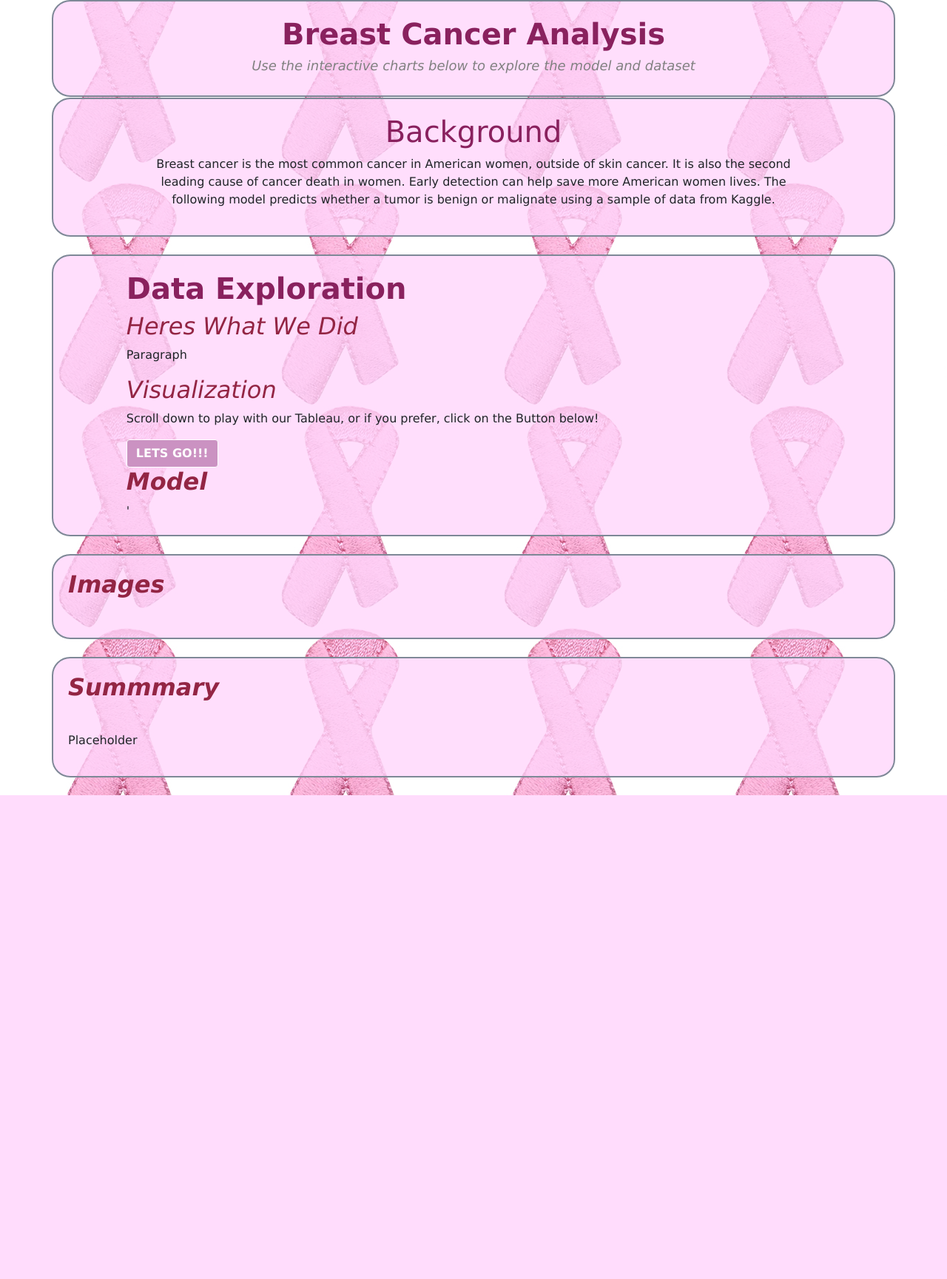
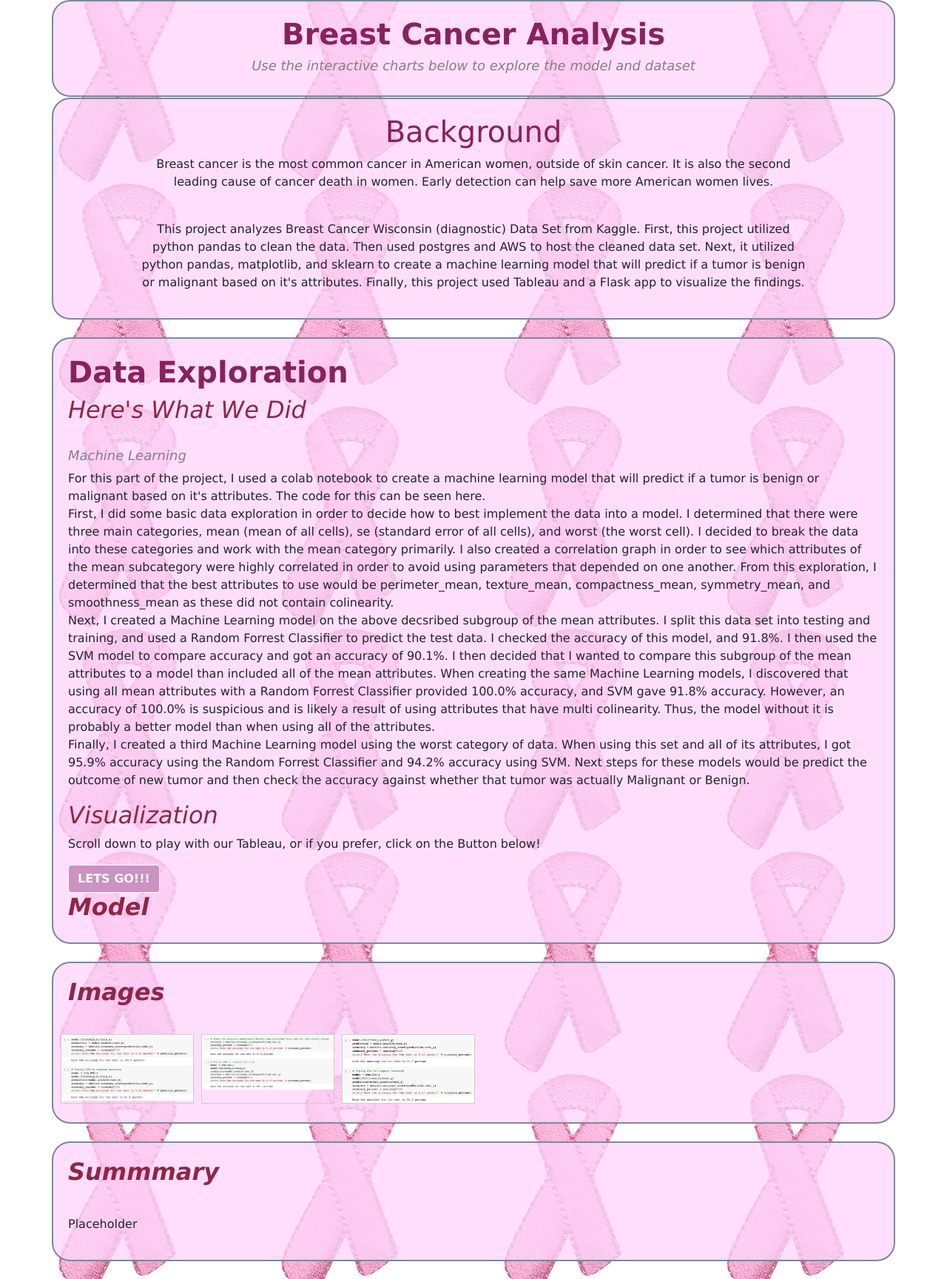
Before and after one commit to almiller95/final-project-machine-learning, a Flask app: page / in a window 1280 px wide. Shown: the part 54-1783 px from the top of the page at 74% size. Before the commit the page ends 1129 px from the top, so only its background shows below. Run offline with Flask 2, Linux system fonts and the light colour scheme; some libraries are stand-ins or nearby versions.

Commit message:
updating and making flask app look better

```diff
--- a/static/css/styles.css
+++ b/static/css/styles.css
@@ -59,7 +59,7 @@ h3 { color: gray;
     position:relative;
   }
   #table-scroll {
-    height:150px;
+    height:500px;
     overflow:auto;
     margin-top:20px;
   }
@@ -68,7 +68,7 @@ h3 { color: gray;
 
   }
   #table-wrapper table * {
-    background:yellow;
+    background:white;
     color:black;
   }
   #table-wrapper table thead th .text {
@@ -79,3 +79,24 @@ h3 { color: gray;
     width:35%;
     border:1px solid red;
   }
+
+  div.gallery {
+    margin: 5px;
+    border: 1px solid #ccc;
+    float: left;
+    width: 180px;
+  }
+
+  div.gallery:hover {
+    border: 1px solid #777;
+  }
+
+  div.gallery img {
+    width: 100%;
+    height: auto;
+  }
+
+  div.desc {
+    padding: 15px;
+    text-align: center;
+  }
--- a/templates/data.html
+++ b/templates/data.html
@@ -47,7 +47,7 @@ href="https://cdnjs.cloudflare.com/ajax/libs/animate.css/4.1.1/animate.min.css"
         <div id='table-wrapper'>
 
           <div id='table-scroll'>
-            <table>
+            <table bgcolor="white" border="0" cellpadding="0" cellspacing="0" id="header-fixed" width="100%" overflow="scroll" class="scrollTable">
               <thead>
                 <tr>
                   <th>id</th>
--- a/templates/index.html
+++ b/templates/index.html
@@ -62,9 +62,16 @@
       </div>
       <div class="col-md-10 text-center">
         <strong><h1>Background</h1></strong>
-        <p>Breast cancer is the most common cancer in American women, outside of skin cancer. It is also the second leading cause of cancer death in women. Early detection can help save more American women lives.
-          The following model predicts whether a tumor is benign or malignate using a sample of data from Kaggle.
-        </p>
+        <p>Breast cancer is the most common cancer in American women, outside of skin cancer.
+          It is also the second leading cause of cancer death in women.
+          Early detection can help save more American women lives.</p>
+        <br>
+        <p>This project analyzes Breast Cancer Wisconsin (diagnostic) Data Set from Kaggle.
+          First, this project utilized python pandas to clean the data. Then used postgres
+           and AWS to host the cleaned data set. Next, it utilized python pandas, matplotlib,
+           and sklearn to create a machine learning model that will predict if a tumor is benign or
+           malignant based on it's attributes. Finally, this project used Tableau and a Flask app
+           to visualize the findings.</p>
       </div>
       <div class="col-md-1">
 
@@ -76,10 +83,20 @@
     <div class = "row">
       <div class="col-md-1">
       </div>
-      <div class="col-md-16">
+      <div class="col-md-12">
         <strong><h1><b>Data Exploration</b></h1></strong>
-        <h2>Heres What We Did</h2>
-            <p>Paragraph</p>
+        <strong><h2>Here's What We Did</h2></strong>
+        <br>
+        <strong><h3>Machine Learning</h3></strong>
+            <p>For this part of the project, I used a colab notebook to create a machine learning model that will predict if a tumor is benign or malignant based on it's attributes. The code for this can be seen here.
+              <br>
+              First, I did some basic data exploration in order to decide how to best implement the data into a model. I determined that there were three main categories, mean (mean of all cells), se (standard error of all cells), and worst (the worst cell). I decided to break the data into these categories and work with the mean category primarily. I also created a correlation graph in order to see which attributes of the mean subcategory were highly correlated in order to avoid using parameters that depended on one another. From this exploration, I determined that the best attributes to use would be perimeter_mean, texture_mean, compactness_mean, symmetry_mean, and smoothness_mean as these did not contain colinearity.
+              <br>
+              Next, I created a Machine Learning model on the above decsribed subgroup of the mean attributes. I split this data set into testing and training, and used a Random Forrest Classifier to predict the test data. I checked the accuracy of this model, and 91.8%. I then used the SVM model to compare accuracy and got an accuracy of 90.1%. I then decided that I wanted to compare this subgroup of the mean attributes to a model than included all of the mean attributes. When creating the same Machine Learning models, I discovered that using all mean attributes with a Random Forrest Classifier provided 100.0% accuracy, and SVM gave 91.8% accuracy. However, an accuracy of 100.0% is suspicious and is likely a result of using attributes that have multi colinearity. Thus, the model without it is probably a better model than when using all of the attributes.
+              <br>
+              Finally, I created a third Machine Learning model using the worst category of data. When using this set and all of its attributes, I got 95.9% accuracy using the Random Forrest Classifier and 94.2% accuracy using SVM.
+
+              Next steps for these models would be predict the outcome of new tumor and then check the accuracy against whether that tumor was actually Malignant or Benign.</p>
           <h2>Visualization</h2>
             <p>Scroll down to play with our Tableau, or if you prefer, click on the Button below!</p>
               <a class="btn btn-primary" href="https://public.tableau.com/app/profile/julie.wells/viz/BreastCancerAnalysis_16231196548460/FinalProject" role="button"><b>LETS GO!!!</b></a>
@@ -95,7 +112,7 @@
             <param name='static_image' value='https:&#47;&#47;public.tableau.com&#47;static&#47;images&#47;CS&#47;CSCFNCR5W&#47;1.png' />
             <param name='animate_transition' value='yes' /><param name='display_static_image' value='yes' /><param name='display_spinner' value='yes' />
             <param name='display_overlay' value='yes' /><param name='display_count' value='yes' />
-            <param name='language' value='en-US' /></object></div>'
+            <param name='language' value='en-US' /></object></div>
             <script type='text/javascript'>
               var divElement = document.getElementById('viz1623288869473');
               var vizElement = divElement.getElementsByTagName('object')[0];
@@ -118,9 +135,20 @@
   <br>
     <div class="container-fluid"></div>
       <div class ="row">
-        <div class="col-md-6">
+        <div class="gallery">
+          <a target="_blank" href="/static/css/machinelearning_mean.png">
+            <img src="/static/css/machinelearning_mean.png" alt="MachineCodeMean" width="200" height="200">
+          </a>
         </div>
-        <div class="col-md-6">
+        <div class="gallery">
+          <a target="_blank" href="/static/css/machinelearning_mean_subgroup.png">
+            <img src="/static/css/machinelearning_mean_subgroup.png" alt="MachineCodeSub" width="200" height="200">
+          </a>
+        </div>
+        <div class="gallery">
+          <a target="_blank" href="/static/css/machinelearning_worse.png">
+            <img src="/static/css/machinelearning_worse.png" alt="machinelearning_worse" width="200" height="200">
+          </a>
         </div>
       </div>
     </div>
```
